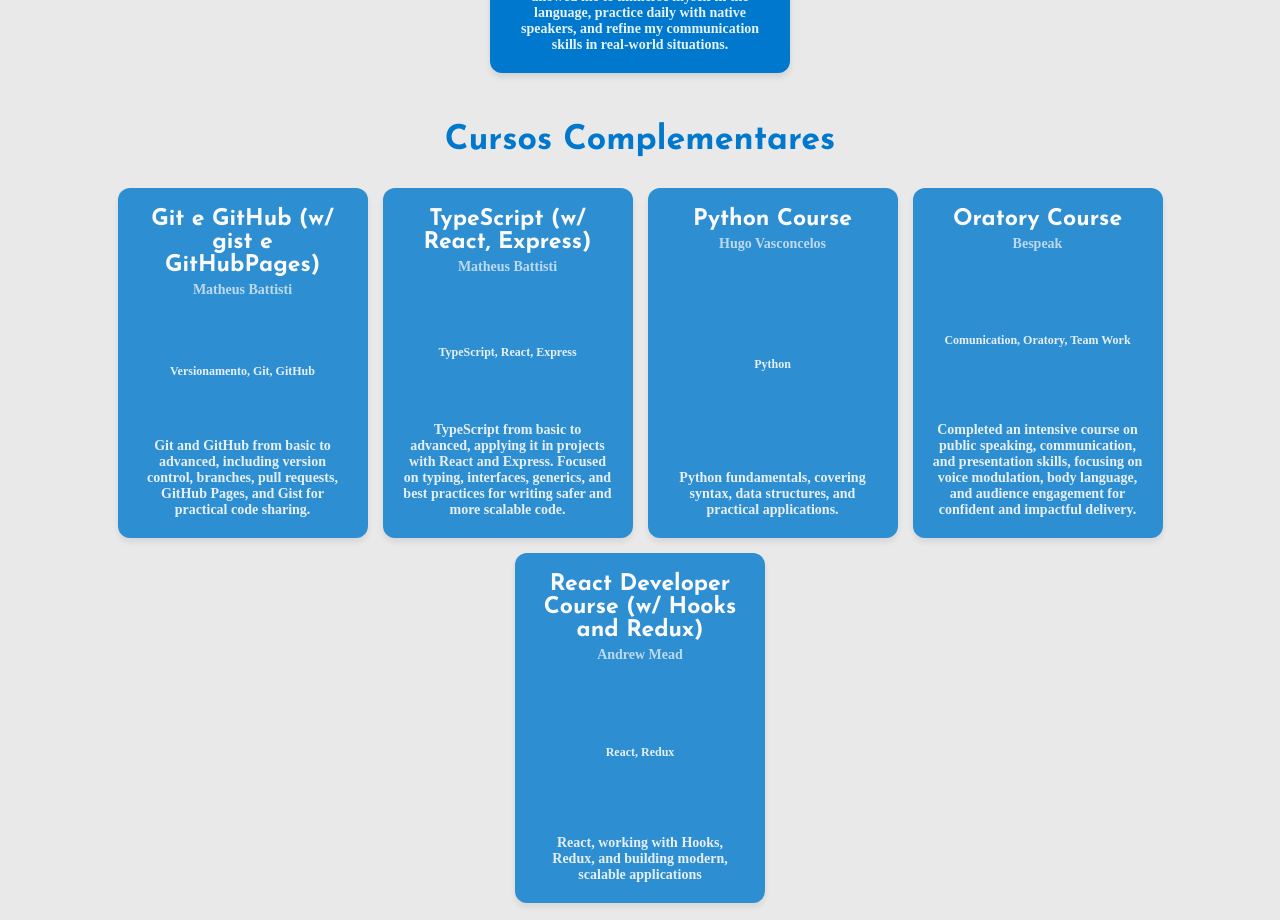
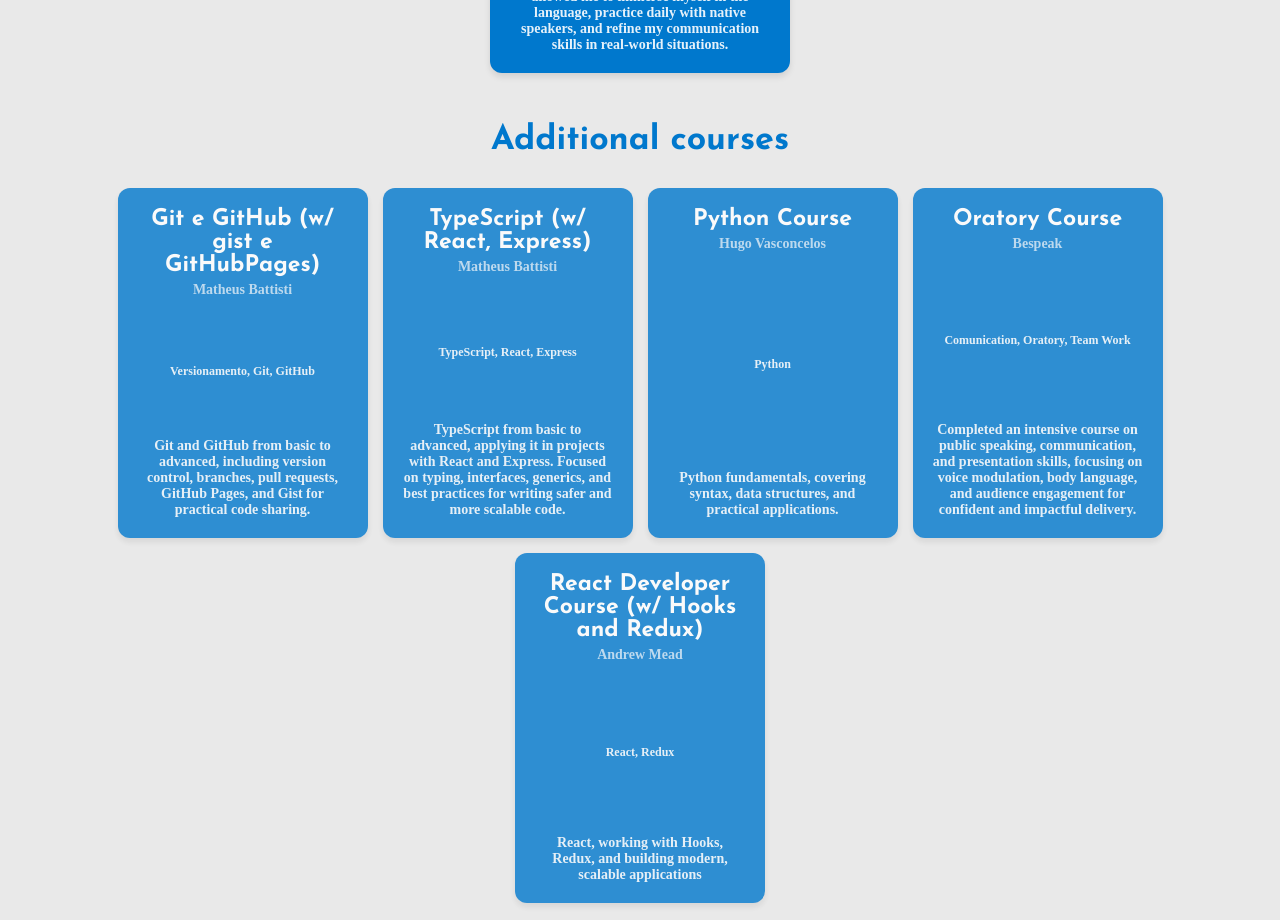
Before and after one commit to guiDaros/Portfolio, a React (Create React App) app: page / in a window 1280 px wide. Shown: the part 3560-4480 px from the top of the page. Built offline with nearby package versions, Linux system fonts and the light colour scheme; a web font is replaced by a local one.

Commit message:
Update Academic.jsx - typo corrections

```diff
--- a/src/components/Academic.jsx
+++ b/src/components/Academic.jsx
@@ -238,7 +238,7 @@
       </HighlightedCourses>
 
       <SecondaryTitle style={{ color: "#0078cd", marginTop: "20px" }}>
-        Cursos Complementares
+        Additional courses
       </SecondaryTitle>
       <ComplementaryList>
         <SmallCourseCard>
```
